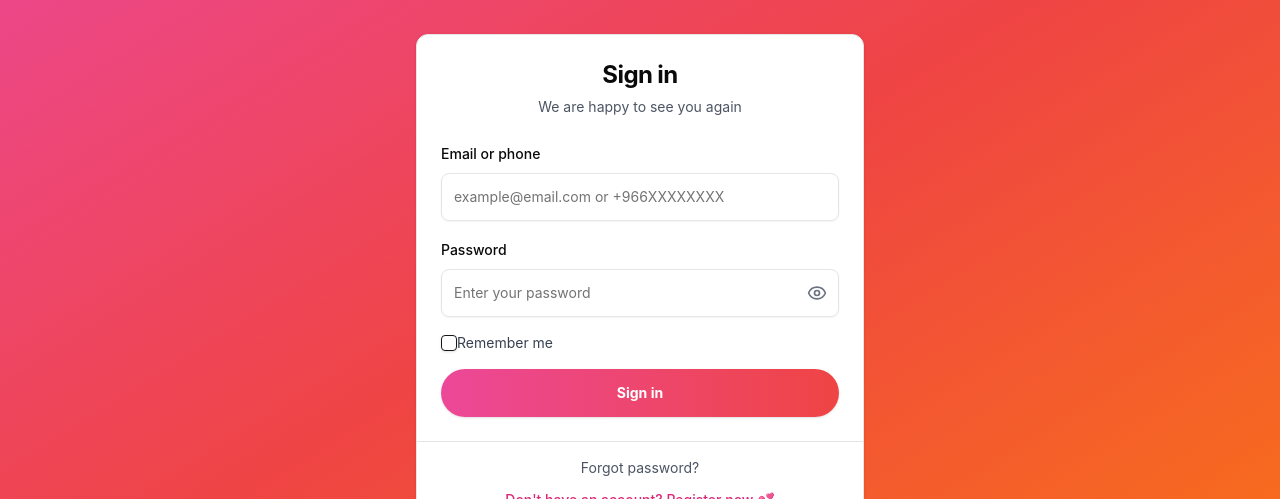
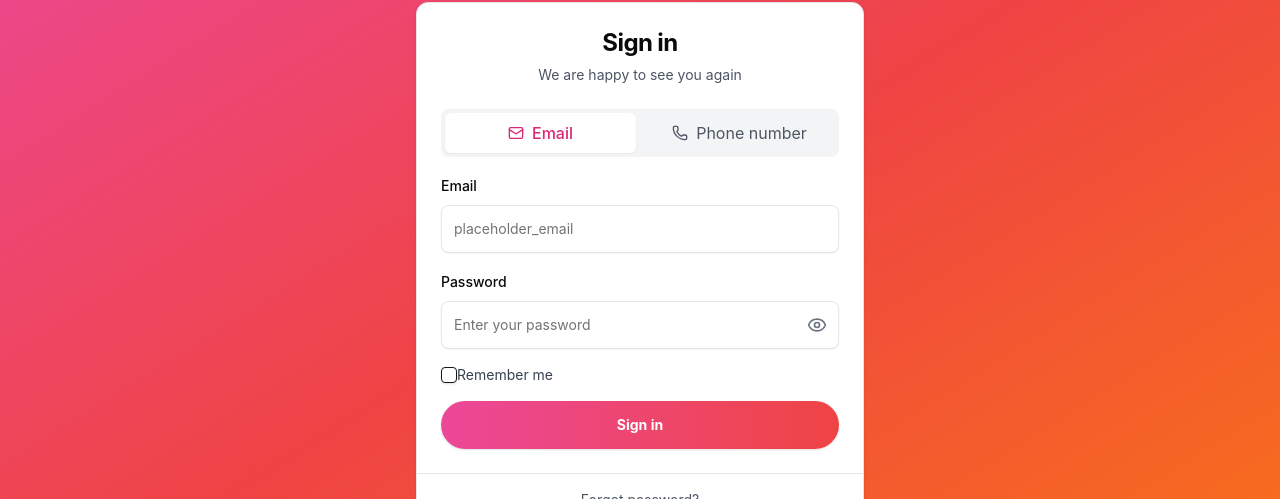
Before and after one commit to Shatha-db/pizoo-dating-app, a React (Create React App) app in the folder frontend/: page /login in a window 1280 px wide. Shown: the part 156-655 px from the top of the page. Built offline with nearby package versions, Linux system fonts and the light colour scheme; no server answers.

Commit message:
auto-commit for e4412508-f136-47d4-8783-7299a7244312

```diff
--- a/frontend/src/pages/Login.js
+++ b/frontend/src/pages/Login.js
@@ -118,22 +118,77 @@ const Login = () => {
               </Alert>
             )}
 
+            {/* Login Method Toggle */}
+            <div className="flex gap-2 p-1 bg-gray-100 rounded-lg">
+              <button
+                type="button"
+                onClick={() => setLoginMethod('email')}
+                className={`flex-1 flex items-center justify-center gap-2 py-2 px-4 rounded-md transition-all ${
+                  loginMethod === 'email'
+                    ? 'bg-white text-pink-600 shadow-sm font-medium'
+                    : 'text-gray-600 hover:text-gray-900'
+                }`}
+              >
+                <Mail className="w-4 h-4" />
+                {t('email')}
+              </button>
+              <button
+                type="button"
+                onClick={() => setLoginMethod('phone')}
+                className={`flex-1 flex items-center justify-center gap-2 py-2 px-4 rounded-md transition-all ${
+                  loginMethod === 'phone'
+                    ? 'bg-white text-pink-600 shadow-sm font-medium'
+                    : 'text-gray-600 hover:text-gray-900'
+                }`}
+              >
+                <Phone className="w-4 h-4" />
+                {t('phone')}
+              </button>
+            </div>
+
+            {/* Email or Phone Input */}
+            {loginMethod === 'email' ? (
               <div className="space-y-2">
                 <Label htmlFor="email" className="text-sm font-medium">
-                {t('email_or_phone')}
+                  {t('email')}
                 </Label>
                 <Input
                   id="email"
                   name="email"
-                type="text"
+                  type="email"
                   required
                   value={formData.email}
                   onChange={handleChange}
-                placeholder={t('placeholder_email_phone')}
+                  placeholder={t('placeholder_email')}
                   className="h-12 rounded-lg"
                   data-testid="email-input"
                 />
               </div>
+            ) : (
+              <div className="space-y-2">
+                <Label htmlFor="phone" className="text-sm font-medium">
+                  {t('phone_number')}
+                </Label>
+                <div className="flex gap-2">
+                  <CountryCodeSelect
+                    value={countryCode}
+                    onChange={setCountryCode}
+                    className="w-auto"
+                  />
+                  <Input
+                    id="phoneNumber"
+                    name="phoneNumber"
+                    type="tel"
+                    required
+                    value={formData.phoneNumber}
+                    onChange={handleChange}
+                    placeholder="501234567"
+                    className="flex-1 h-12 rounded-lg"
+                    data-testid="phone-input"
+                  />
+                </div>
+              </div>
+            )}
 
             <div className="space-y-2">
               <Label htmlFor="password" className="text-sm font-medium">
```
Lines whose indentation alone changed are shown as unchanged.
